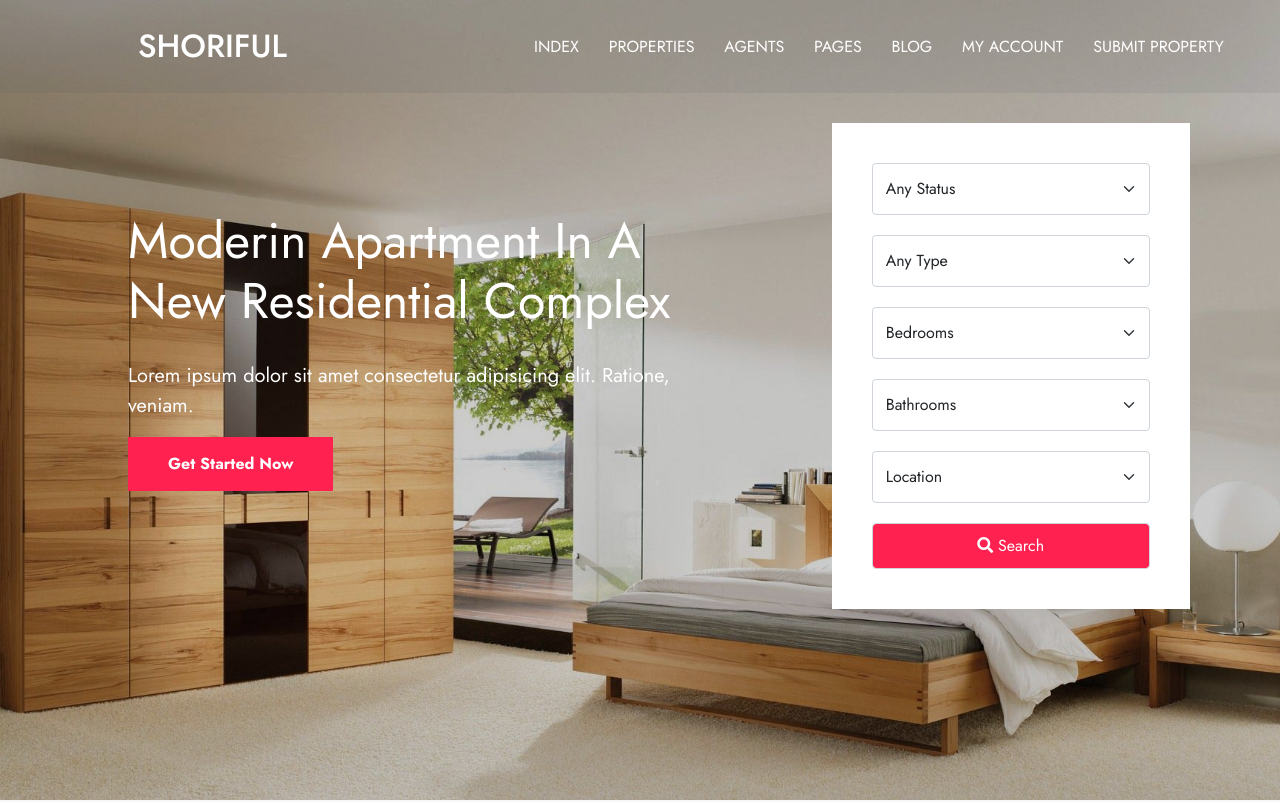
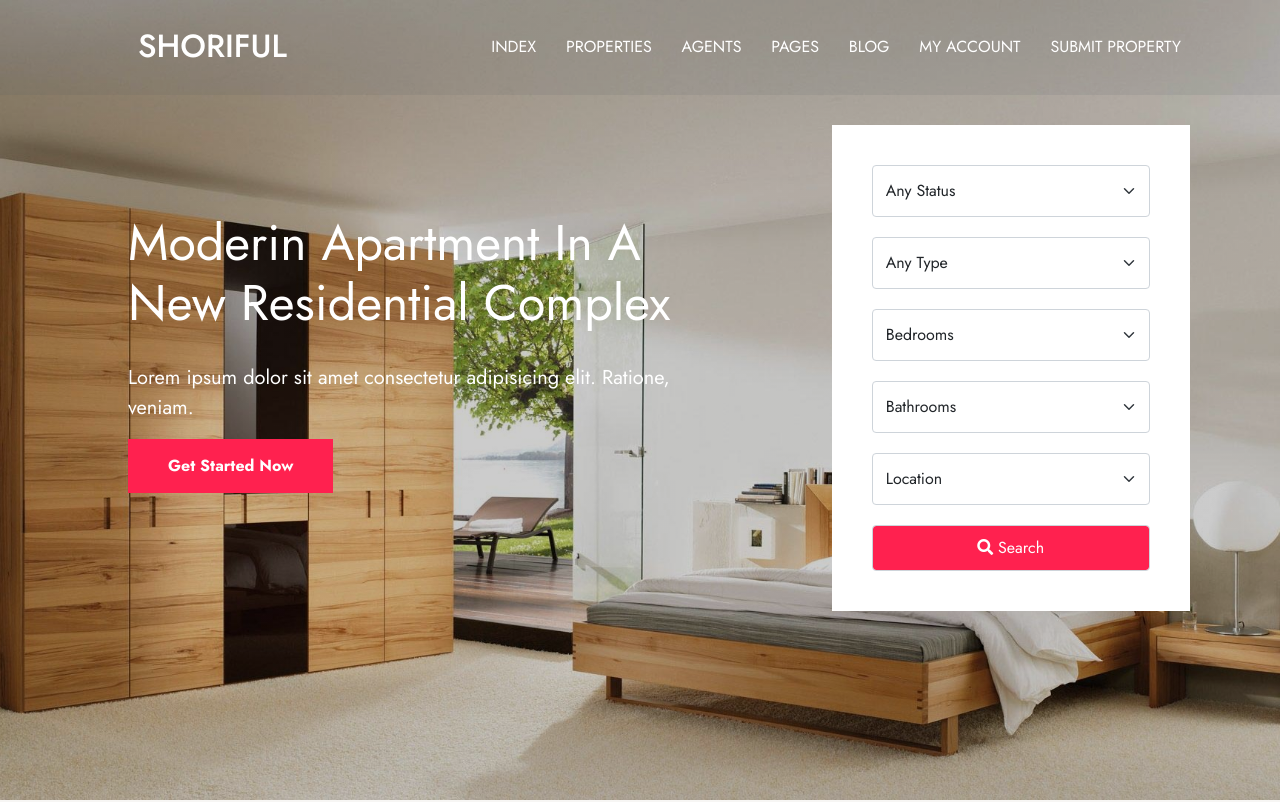
Before and after one commit to rbshoriful/real-estate, a plain HTML site: page index.html in a window 1280 px wide. Shown: the top 802 px of the page. Drawn offline with Linux system fonts and the light colour scheme.

Commit message:
real estate done

```diff
--- a/index.html
+++ b/index.html
@@ -17,12 +17,11 @@
        <div class="header">
            <div class="header-top">
                 <div class="row">
-                    <div class="col-md-2">
+                    <div class="col-md-3">
                         <!-- img na diye h2 dilam -->
                         <h2 class="">Shoriful</h2>
                     </div>
-                    <div class="col-md-2"></div>
-                    <div class="col-md-8">
+                    <div class="col-md-9">
                         <nav>
                             <ul>
                                 <li><a href="">Index</a></li>
--- a/style.css
+++ b/style.css
@@ -11,7 +11,6 @@ header{
 }
 .header{
     position: relative;
-    /* border-bottom: 1px solid rgba(83, 72, 72, 0.473); */
     z-index: 1;
     padding: 10px 0px;
 }
@@ -35,9 +34,6 @@ header{
 .header-top h2{
     margin-top: 7px;
     text-transform: uppercase;
-}
-nav{
-    position: fixed;
 }
 nav ul{
     text-align: right;
```
